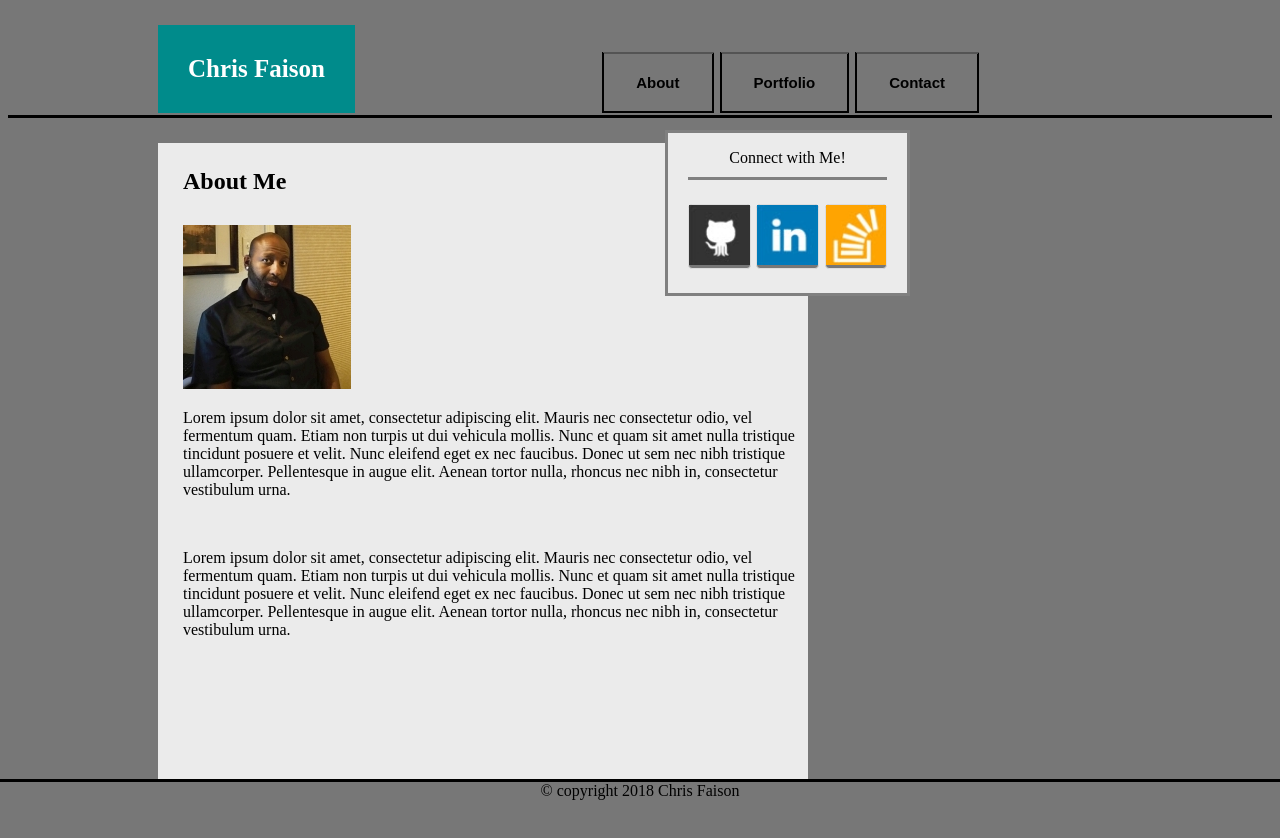
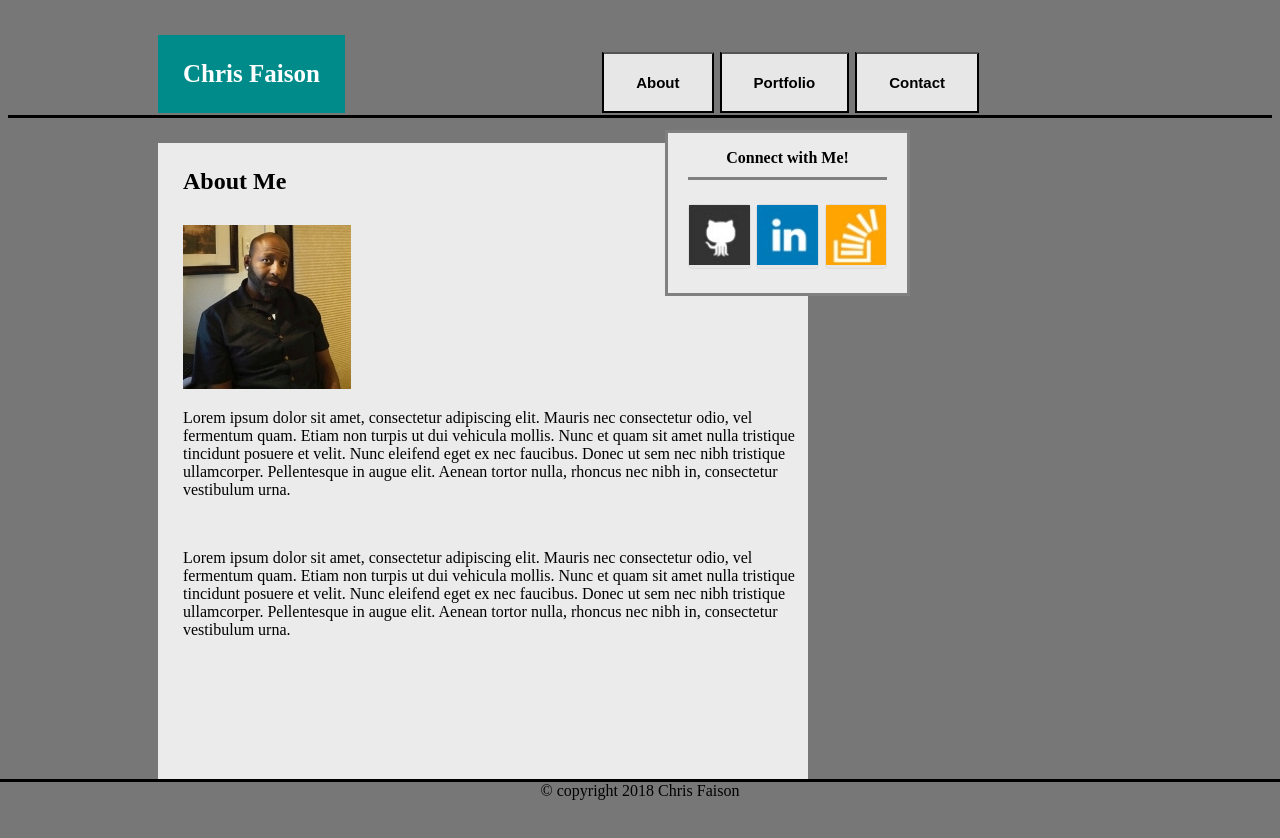
Before and after one commit to PMatrixMedia/HW-Wireframe, a plain HTML site: page Index.html in a window 1280 px wide. Drawn offline with Linux system fonts and the light colour scheme.

Commit message:
Final CSS Version

```diff
--- a/style.css
+++ b/style.css
@@ -18,10 +18,10 @@ h1
 	color: white;
 	font-family: 'ariel', 'helvetica nue', 'san-serif';
 	font-size: 25px;
-	padding: 30px;
+	padding: 25px;
 	top: 25px;
 	margin-left: 150px;
-	margin-top: 0px;
+	margin-top: 10px;
 	margin-bottom: 0px;
 	float: left;
 }
@@ -37,16 +37,16 @@ h1
 }
 button
 {
-	background-color: #777;
-	border-right: 2px solid black;
-	border-left: 2px solid black;
-    color: black;
+    background-color: #e7e7e7;
+    color: black; /* Gray */
+    border-right: 2px solid black;
+    border-left: 2px solid black;
     padding: 20px 32px;
     text-align: center;
     text-decoration: none;
     display: inline-block;
     font-size: 15px;
-	font-weight: bold;
+    font-weight: bold;
     margin: 4px 1px 0px 1px;
     cursor: pointer;
 }
@@ -120,7 +120,9 @@ p
 	border: 3px solid grey;
 }
 
-.sidetext {
+.sidetext
+{
+    font-weight: bold;
     text-align: center;
 	margin-left: 20px;
 	margin-right: 20px;
```
